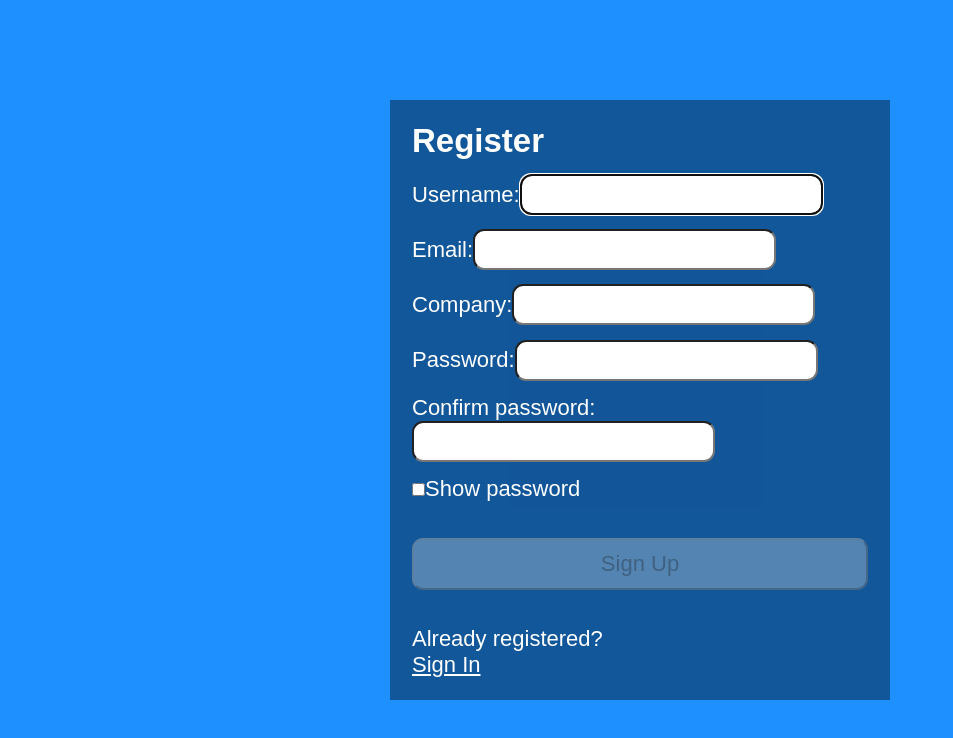
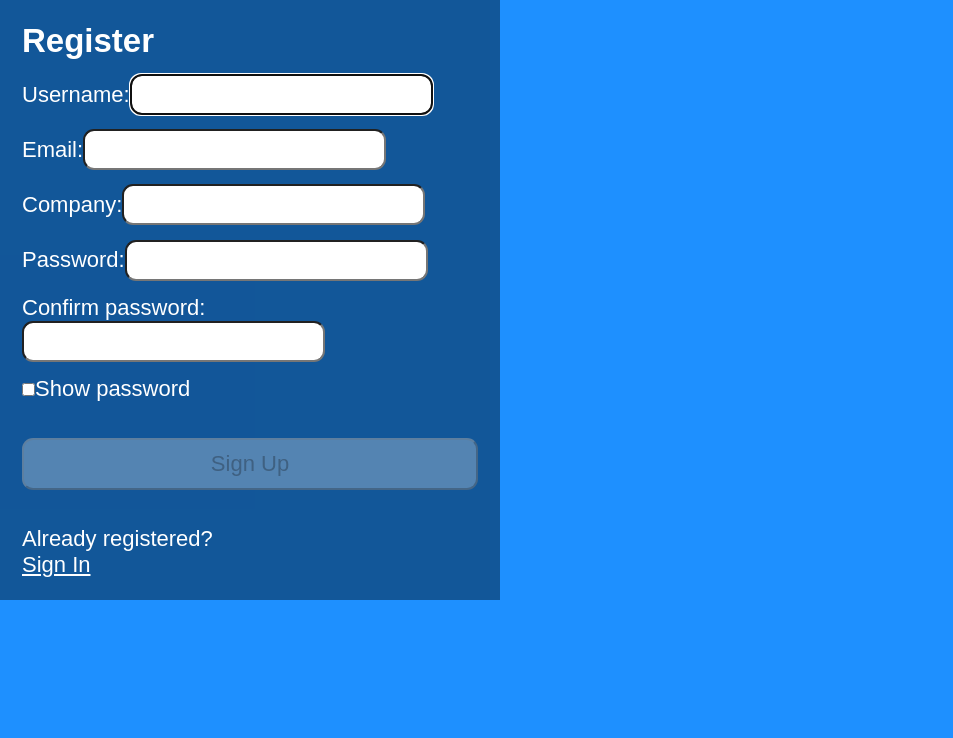
Before and after one commit to chloestephan/engineering-project, a React (Create React App) app in the folder client/: page / in a window 1280 px wide. Shown: the top 738 px of the page, without its empty margins (0-953 px from the left). Built offline with nearby package versions, Linux system fonts and the light colour scheme.

Commit message:
debut structure routage

```diff
--- a/client/package.json
+++ b/client/package.json
@@ -7,9 +7,13 @@
     "@fortawesome/free-solid-svg-icons": "^6.2.1",
     "@fortawesome/react-fontawesome": "^0.2.0",
     "axios": "^1.2.2",
+    "localforage": "^1.10.0",
+    "match-sorter": "^6.3.1",
     "react": "^18.2.0",
     "react-dom": "^18.2.0",
-    "react-scripts": "5.0.1"
+    "react-router-dom": "^6.6.2",
+    "react-scripts": "5.0.1",
+    "sort-by": "^1.2.0"
   },
   "scripts": {
     "start": "react-scripts start",
--- a/client/src/App.jsx
+++ b/client/src/App.jsx
@@ -1,10 +1,20 @@
 import Register from "./Register";
+import { Routes, Route } from "react-router-dom";
+import Layout from "./Layout";
 
 function App() {
   return (
-    <main className="App">
-      <Register />
-    </main>
+    <Routes>
+      <Route path="/" element={<Register />} />
+
+        {/* public routes */}
+        <Route path="register" element={<Register />} />
+
+        {/* private routes */}
+
+        {/* catch all */}
+        {/* <Route path="*" element={<NotFound />} /> */}
+    </Routes>
   );
 }
 
--- /dev/null
+++ b/client/src/Layout.js
@@ -0,0 +1,14 @@
+import { Outlet } from "react-router-dom";
+
+const Layout = () => {
+    return (
+        <main className="App">
+            <div>
+                <h1>AWS App</h1>
+                    <Outlet />
+            </div>
+        </main>
+    )
+}
+
+export default Layout;
--- a/client/src/Register.jsx
+++ b/client/src/Register.jsx
@@ -2,6 +2,7 @@ import { useRef, useState, useEffect } from "react";
 import { faCheck, faTimes, faInfoCircle } from "@fortawesome/free-solid-svg-icons";
 import { FontAwesomeIcon } from "@fortawesome/react-fontawesome";
 import axios from "./api/axios";
+import useAuth from "./hooks/useAuth";
 
 const USER_REGEX = /^[a-zA-Z][a-zA-A0-9-_]{3,24}$/;
 const PWD_REGEX = /^(?=.*[a-z])(?=.*[A-Z])(?=.*[0-9])(?=.*[!@#$%^&*])(?=.{10,24})/;
--- a/client/src/index.js
+++ b/client/src/index.js
@@ -2,10 +2,15 @@ import React from "react";
 import ReactDOM from "react-dom/client";
 import "./index.css";
 import App from "./App";
+import { BrowserRouter as Router, Routes, Route } from 'react-router-dom';
 
 const root = ReactDOM.createRoot(document.getElementById('root'));
 root.render(
   <React.StrictMode>
-    <App />
+    <Router>
+      <Routes>
+        <Route path="/*" element={<App />} />
+      </Routes>
+    </Router>
   </React.StrictMode>
 );
```
Also changed, not shown: 1 other file (tests, documents, lock files or other folders).
